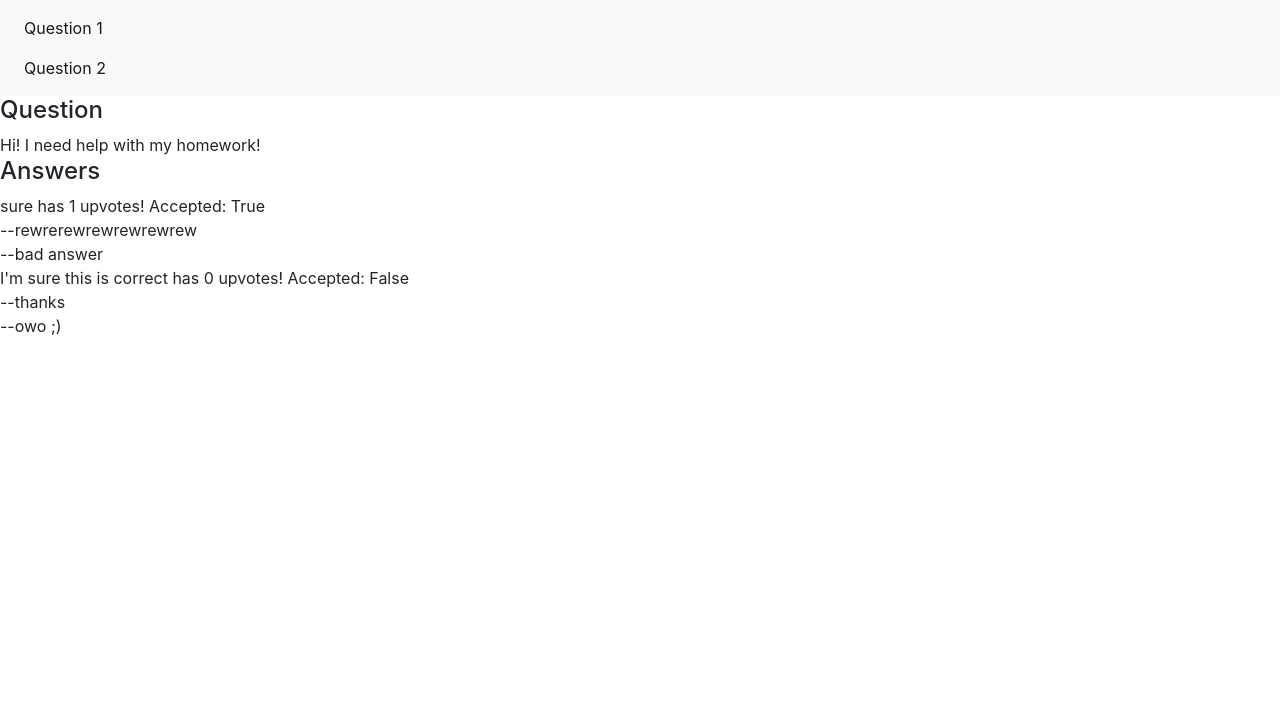
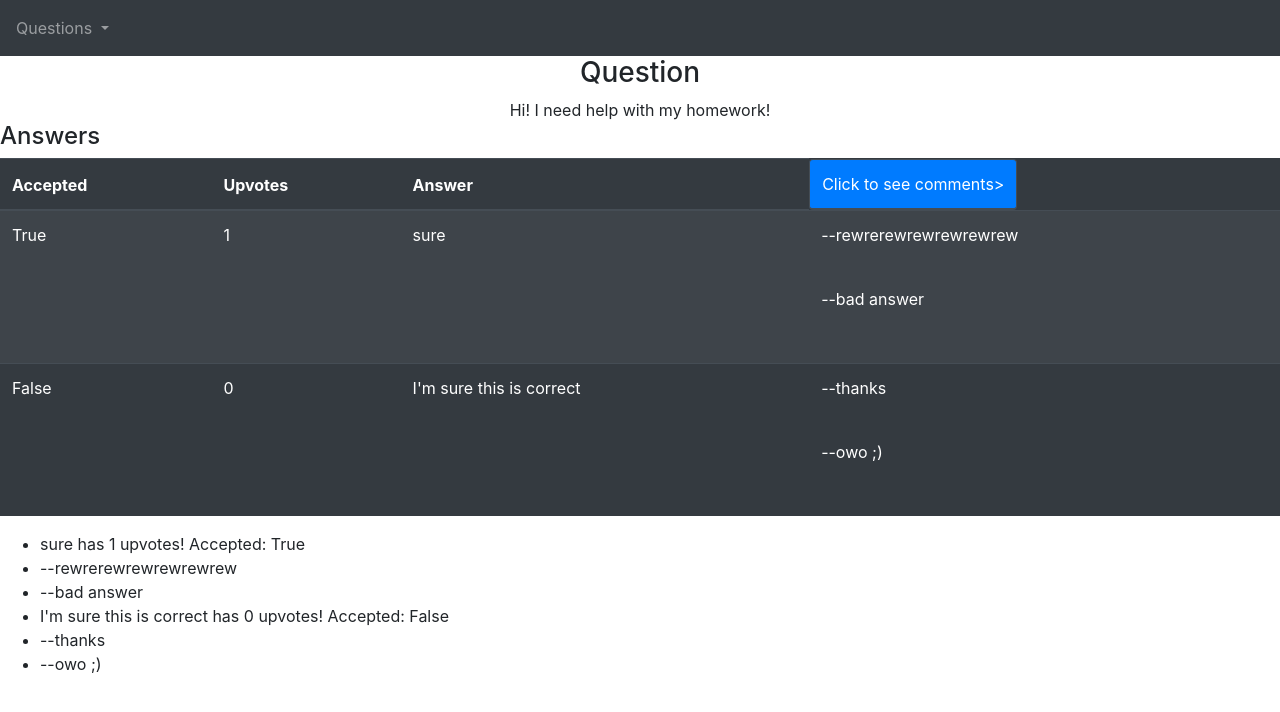
Before and after one commit to Seraph27/django-forum, a Django app: page /rex/question/1 in a window 1280 px wide. Shown: the top 712 px of the page. Run offline with Django 3.2, Linux system fonts and the light colour scheme; data comes from the database, SQL or seed files in the repository; both versions use the stored data as it was after the commit; some libraries are stand-ins or nearby versions.

Commit message:
beautify html code

```diff
--- a/rex_app/templates/rex_app/base.html
+++ b/rex_app/templates/rex_app/base.html
@@ -27,19 +27,21 @@
   </head>
 
   <body>
-
-    <nav class="navbar navbar-expand-lg navbar-light bg-light">
-
-        <ul class="navbar-nav mr-auto">
-          <li class="nav-item active">
-            {% for question in questions %}
-                <a class="nav-link" href="{% url 'question_detail' question.pk %}">Question {{question.pk}}</span></a>
-                {# auto generate url :) #}
+    <nav class="navbar sticky-top navbar-dark bg-dark">
+      <ul class="navbar-nav mr-auto">
+        <li class="nav-item dropdown">
+          <a class="nav-link dropdown-toggle" href="#" id="navbarDropdown" role="button" data-toggle="dropdown" aria-haspopup="true" aria-expanded="false">
+            Questions
+          </a>
+          <div class="dropdown-menu" aria-labelledby="navbarDropdown">
+              {% for question in questions %}
+                <a class="dropdown-item" href="{% url 'question_detail' question.pk %}">Question {{question.pk}}</span></a>
+                  {# auto generate url :) #}
             {% endfor %}
 
-          </li>
-        </ul>
-
+          </div>
+        </li>
+      </ul>
     </nav>
 
     {% block content %}
--- a/rex_app/templates/rex_app/question_detail.html
+++ b/rex_app/templates/rex_app/question_detail.html
@@ -1,15 +1,68 @@
 {% extends 'rex_app/base.html' %}
 
+<html>
 {% block content %}
-	<h4>Question</h4>
-	{{question}}<br>
+	<head>
+		<title>Question {{question.pk}}</title>
+	</head>
+
+	<div class="text-center">
+		<h3>Question</h3>
+		{{question}}<br>
+	</div>
 
 	<h4>Answers</h4>
+
+	 <table class="table table-dark table-striped table-bo">
+	 	<thead>
+		  <tr>
+		    <th>Accepted</th>
+		    <th>Upvotes</th>
+		    <th>Answer</th>
+		    <th class="btn btn-primary" type="button" data-toggle="collapse" data-target="#collapseExample" aria-expanded="true" aria-controls="collapseExample">
+				    Click to see comments> </th>
+		  </tr>
+	 	</thead>
+
+	 	<tbody>
+		  {% for answer in question.answer_set.all %}
+		  <tr>
+		  	<td>{{answer.accepted}}</td>
+		  	<td>{{answer.upvotes}}</td>
+		  	<td>{{answer.text}}</td>
+				<div class="collapse" id="collapseExample">
+				  <div class="card card-body">
+				  	<td>
+					    {% for comment in answer.comment_set.all %}
+							<p>--{{comment}}</p><br>
+						{% endfor %}
+				  	</td>
+				  </div>
+				</div>
+		  </tr>
+		  {% endfor %}
+		</tbody>
+	</table>
+
+
+
+
+	<ul>
 	{% for answer in question.answer_set.all %}
+		<li>
 		{{answer.text}} has {{answer.upvotes}} upvotes! Accepted: {{answer.accepted}}<br>
+		</li>
 		{% for comment in answer.comment_set.all %}
+			<li>
 			--{{comment}}<br>
+			</li>
 		{% endfor %}
 	{% endfor %}
+	</ul>
+
+
+
+
 
 {% endblock content %}
+</html>
```
Also changed, not shown: db.sqlite3.
